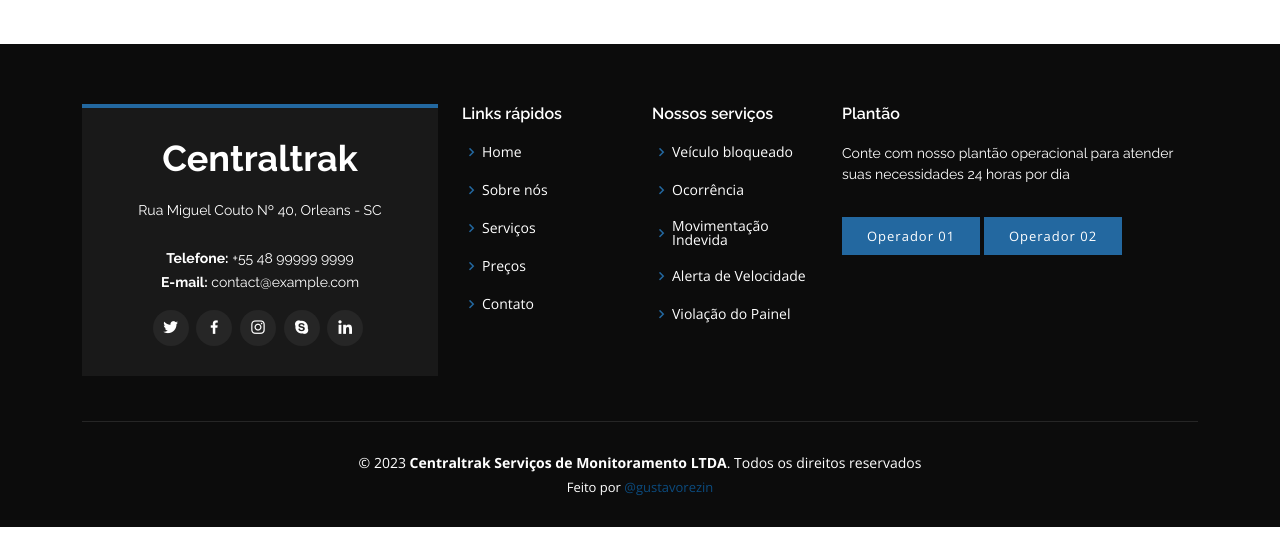
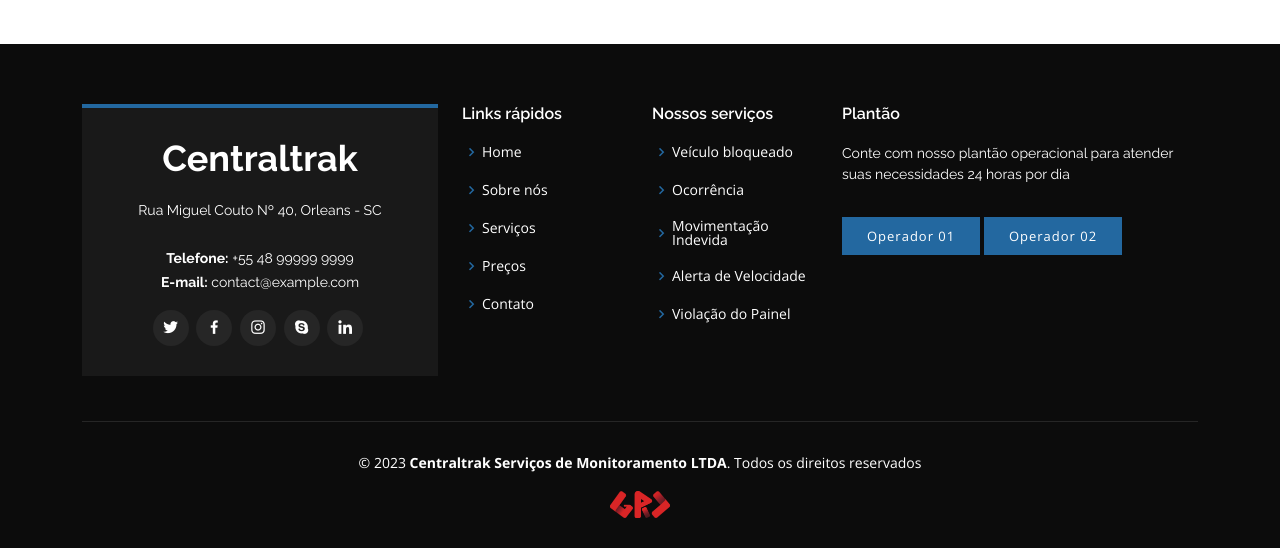
Before and after one commit to gustavorezin/centraltrak.github.io, a plain HTML site: page index.html in a window 1280 px wide. Shown: the part 6961-7509 px from the top of the page. Before the commit the page ends 7488 px from the top, so only its background shows below. Drawn offline with nearby package versions, Linux system fonts and the light colour scheme.

Commit message:
15-03-2023-1

```diff
--- a/assets/css/style.css
+++ b/assets/css/style.css
@@ -1503,6 +1503,11 @@ section {
   color: #0c4b7e;
 }
 
+#footer .credits img {
+  margin-top: 1em;
+  width: 60px;
+}
+
 @media (max-width: 575px) {
   #footer .footer-top .footer-info {
     margin: -20px 0 30px 0;
--- a/index.html
+++ b/index.html
@@ -64,23 +64,6 @@
           <li><a class="nav-link scrollto " href="#portfolio">Portfolio</a></li>
           <li><a class="nav-link scrollto" href="#pricing">Preços</a></li>
           <li><a class="nav-link scrollto" href="#team">Time</a></li>
-          <!-- <li class="dropdown"><a href="#"><span>Drop Down</span> <i class="bi bi-chevron-down"></i></a>
-            <ul>
-              <li><a href="#">Drop Down 1</a></li>
-              <li class="dropdown"><a href="#"><span>Deep Drop Down</span> <i class="bi bi-chevron-right"></i></a>
-                <ul>
-                  <li><a href="#">Deep Drop Down 1</a></li>
-                  <li><a href="#">Deep Drop Down 2</a></li>
-                  <li><a href="#">Deep Drop Down 3</a></li>
-                  <li><a href="#">Deep Drop Down 4</a></li>
-                  <li><a href="#">Deep Drop Down 5</a></li>
-                </ul>
-              </li>
-              <li><a href="#">Drop Down 2</a></li>
-              <li><a href="#">Drop Down 3</a></li>
-              <li><a href="#">Drop Down 4</a></li>
-            </ul>
-          </li> -->
           <li><a class="nav-link scrollto" href="#contact">Contato</a></li>
         </ul>
         <i class="bi bi-list mobile-nav-toggle"></i>
@@ -735,7 +718,7 @@
         <!-- You can delete the links only if you purchased the pro version. -->
         <!-- Licensing information: https://bootstrapmade.com/license/ -->
         <!-- Purchase the pro version with working PHP/AJAX contact form: https://bootstrapmade.com/day-multipurpose-html-template-for-free/ -->
-        Feito por <a href="https://www.instagram.com/gustavorezin/" target="_blank">@gustavorezin</a>
+        <a href="https://www.instagram.com/gustavorezin/" target="_blank"><img src="./assets/img/logo-grd.png" alt=""></a>
       </div>
     </div>
   </footer><!-- End Footer -->
```
Also changed, not shown: assets/js/main.js (+0 -20 lines), assets/img/logo-grd.png (added).
